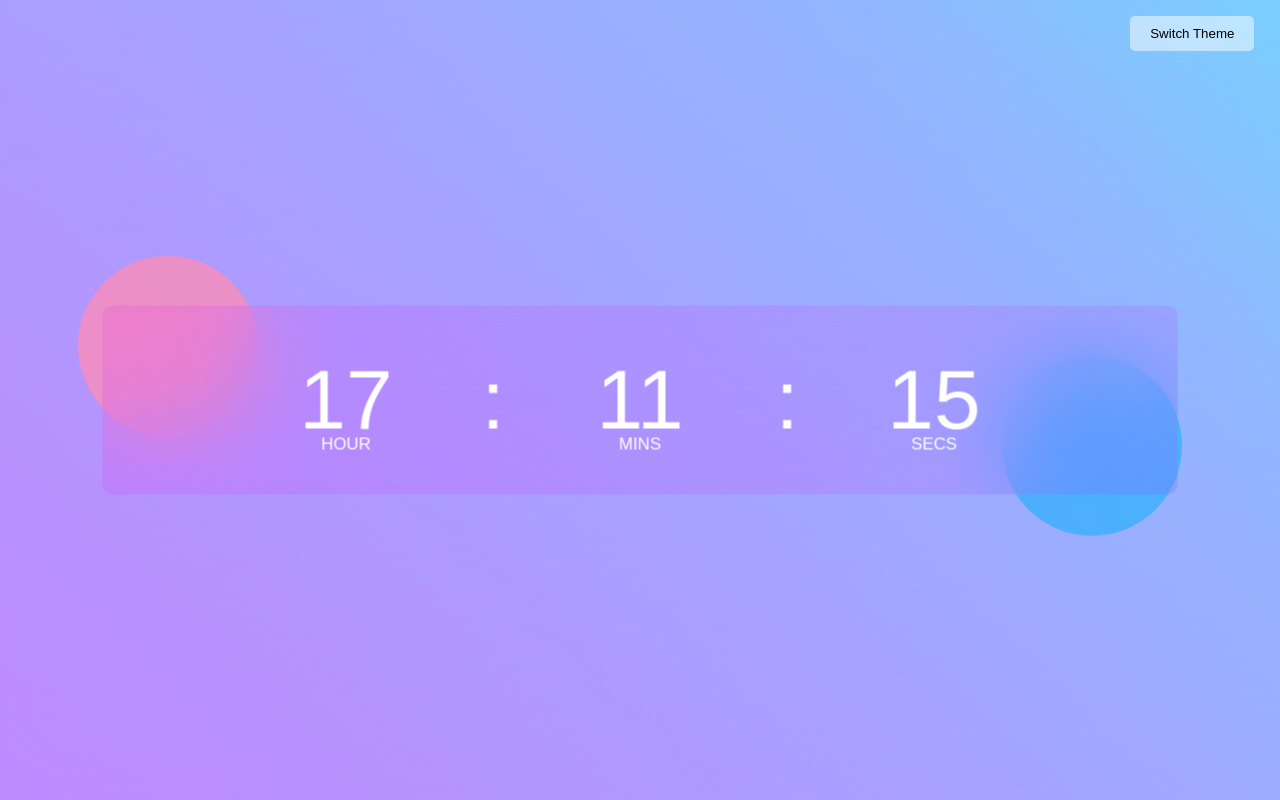
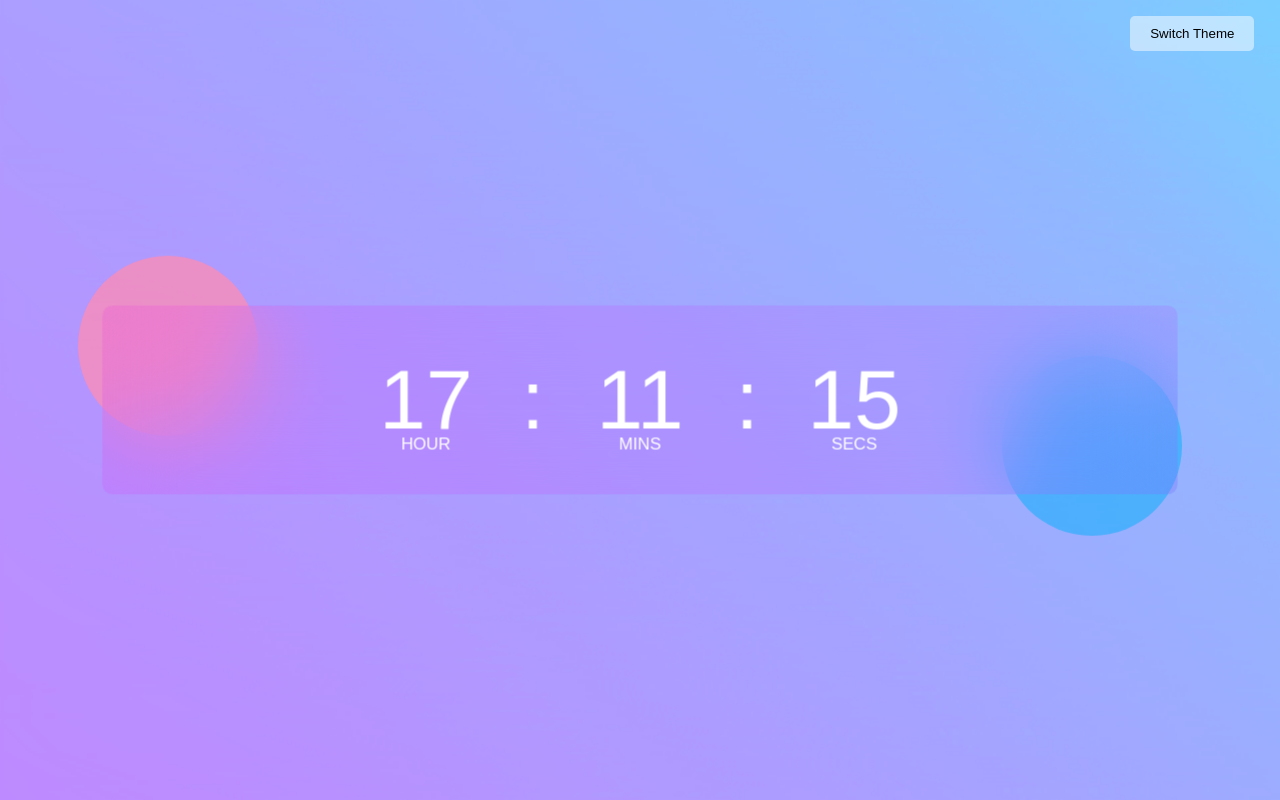
Before and after one commit to Waris-95/Digital-clock, a plain HTML site: page index.html in a window 1280 px wide. Drawn offline with Linux system fonts and the light colour scheme.

Commit message:
Media Q's added and fixed

```diff
--- a/style.css
+++ b/style.css
@@ -127,7 +127,7 @@ body.dark-theme .clock {
     display: inline-block;
     text-align: center;
     position: relative;
-    margin: 0 20px; /* Add margin to create spacing between elements */
+    margin: 0 1px; /* Add margin to create spacing between elements */
     margin-bottom: 1px;
 
 }
```
Also changed, not shown: 1 other file.
